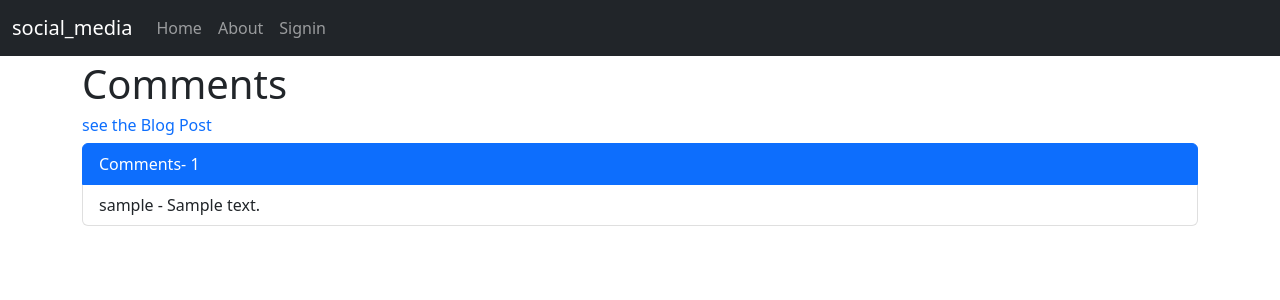
After one commit to Kirolls20/SocialMediaDjango, a Django app: template social_media/templates/blog/blog_comments.html in a window 1280 px wide. The commit adds this page. Shown: the top 300 px of the page. Run offline with Django 4.2, Linux system fonts and the light colour scheme; the template is opened without the code that fills it: most values are stand-ins (such as "Sample title", 1, 10 or a date in 2020); some libraries are stand-ins or nearby versions.

Commit message:
modify the email bacekend to console and create the comments page for each post .

```diff
--- a/config/settings/base.py
+++ b/config/settings/base.py
@@ -229,7 +229,7 @@ X_FRAME_OPTIONS = "DENY"
 # https://docs.djangoproject.com/en/dev/ref/settings/#email-backend
 EMAIL_BACKEND = env(
     "DJANGO_EMAIL_BACKEND",
-    default="django.core.mail.backends.smtp.EmailBackend",
+    default="django.core.mail.backends.console.EmailBackend",
 )
 # https://docs.djangoproject.com/en/dev/ref/settings/#email-timeout
 EMAIL_TIMEOUT = 5
@@ -274,7 +274,7 @@ LOGGING = {
 # ------------------------------------------------------------------------------
 ACCOUNT_ALLOW_REGISTRATION = env.bool("DJANGO_ACCOUNT_ALLOW_REGISTRATION", True)
 # https://django-allauth.readthedocs.io/en/latest/configuration.html
-ACCOUNT_AUTHENTICATION_METHOD = "username"
+ACCOUNT_AUTHENTICATION_METHOD = "username_email"
 # https://django-allauth.readthedocs.io/en/latest/configuration.html
 ACCOUNT_EMAIL_REQUIRED = True
 # https://django-allauth.readthedocs.io/en/latest/configuration.html
--- a/social_media/blog/urls.py
+++ b/social_media/blog/urls.py
@@ -10,4 +10,5 @@ urlpatterns = [
     path('delete/<int:pk>/',views.BlogDeleteView.as_view(),name='delete_blog'),
     path('comment/to/<int:pk>/',views.CreateCommentView.as_view(),name='create_comment'),
     path('like/<int:pk>/',views.LikeView.as_view(),name='like'),
+    path('comments/for/<int:pk>/post/',views.CommentListView.as_view(),name='comment_list')
 ]
--- /dev/null
+++ b/social_media/templates/blog/blog_comments.html
@@ -0,0 +1,42 @@
+{% extends 'base.html' %}
+{% load static %}
+
+{% block title %}
+blog details
+{% endblock %}
+
+<head>
+    <meta name="viewport" content="width=device-width, initial-scale=1.0" />
+    {% block css %}
+    <link rel="stylesheet"
+            href="https://cdnjs.cloudflare.com/ajax/libs/bootstrap/5.2.3/css/bootstrap.min.css"
+            integrity="sha512-SbiR/eusphKoMVVXysTKG/7VseWii+Y3FdHrt0EpKgpToZeemhqHeZeLWLhJutz/2ut2Vw1uQEj2MbRF+TVBUA=="
+            crossorigin="anonymous"
+            referrerpolicy="no-referrer" />
+        <link href="{% static 'css/project.css' %}" rel="stylesheet" />
+        <!-- This is custom css static file  -->
+
+    {% endblock %}
+</head>
+
+{% block content %}
+<body>
+
+    {% if comments %}
+    <h1>Comments
+        <h6><a href="{% url 'blog_details' blog.id %}" style="text-decoration: none;">see the Blog Post </a></h6>
+    </h1>
+    <div class="list-group">
+        <button type="button" class="list-group-item list-group-item-action active" aria-current="true">
+          Comments- {{blog.comments.all.count}}
+        </button>
+        {% for comment in comments %}
+        <button type="button" class="list-group-item list-group-item-action">{{comment.user.username}} - {{comment.comment}}</button>
+        {% endfor %}
+      </div>
+    {% else %}
+    <h1>No Comments for this blog</h1>
+    {% endif %}
+
+</body>
+{% endblock %}
```
Also changed, not shown: social_media/blog/views.py (+13 -1 lines), social_media/templates/blog/blog_home.html (+9 -1 lines), db.sqlite3.
